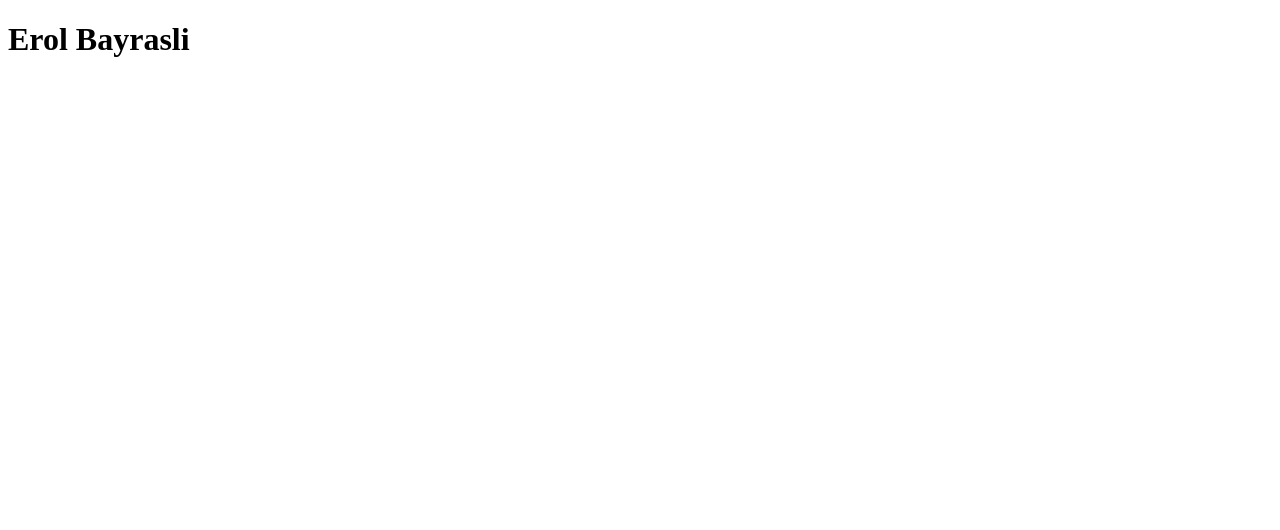
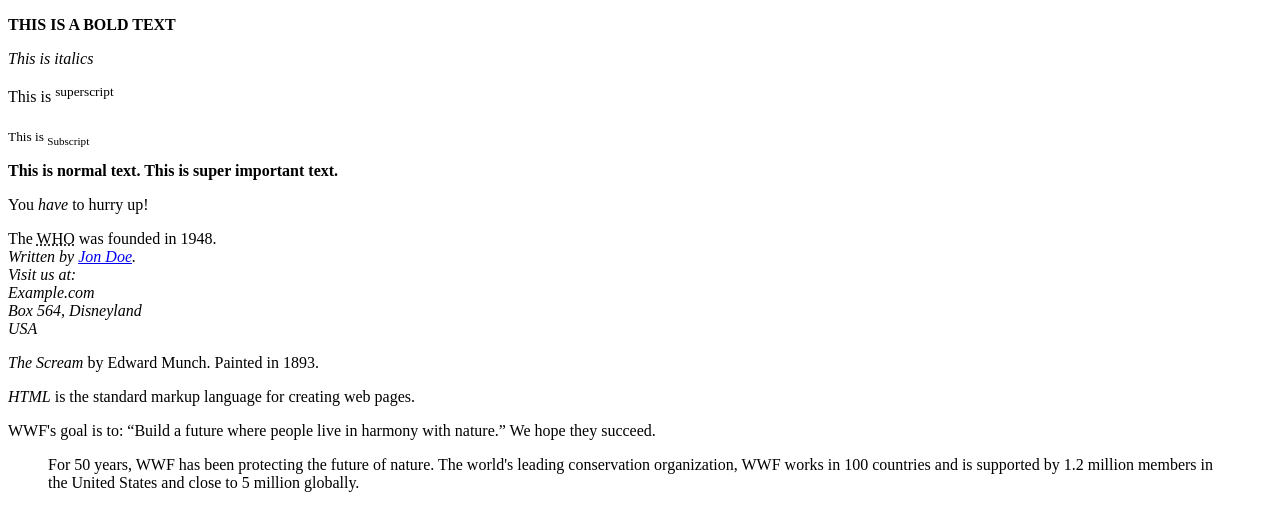
Before and after one commit to ErolBayrasli/Semantic-Elements, a plain HTML site: page Index.html in a window 1280 px wide. Drawn offline with Linux system fonts and the light colour scheme.

Commit message:
Did the rest of the tags

```diff
--- a/Index.html
+++ b/Index.html
@@ -4,7 +4,39 @@
     <title>Erol Bayrasli</title>
 </head>
 <body>
-    <h1>Erol Bayrasli</h1>
+    <p><b>THIS IS A BOLD TEXT</b><p>
+    <p><i>This is italics </i></p>
+<p>This is <sup>superscript</sup></p>
+<p><sub>This is <sub>Subscript</sub></p>
+<p><strong>This is normal text.
+    This is super important text.
+    </strong></p>
+
+    <p>You <em>have</em> to hurry up!</p>
+    The <abbr title="World Health Organization">WHO</abbr> was founded in 1948.
+    <address>
+        Written by <a href="mailto:webmaster@example.com">Jon Doe</a>.<br>
+        Visit us at:<br>
+        Example.com<br>
+        Box 564, Disneyland<br>
+        USA
+        </address>
+        <p><cite>The Scream</cite> by Edward Munch. Painted in 1893.</p>
+
+
+        <p><dfn>HTML</dfn> is the standard markup language for creating web pages.</p>
+
+
+        <p>WWF's goal is to:
+            <q>Build a future where people live in harmony with nature.</q>
+            We hope they succeed.</p>
+            <blockquote cite="http://www.worldwildlife.org/who/index.html">
+                For 50 years, WWF has been protecting the future of nature. The world's leading conservation organization, WWF works in 100 countries and is supported by 1.2 million members in the United States and close to 5 million globally.
+                </blockquote>
+
+
+
+
 
 </body>
 </html>
```
